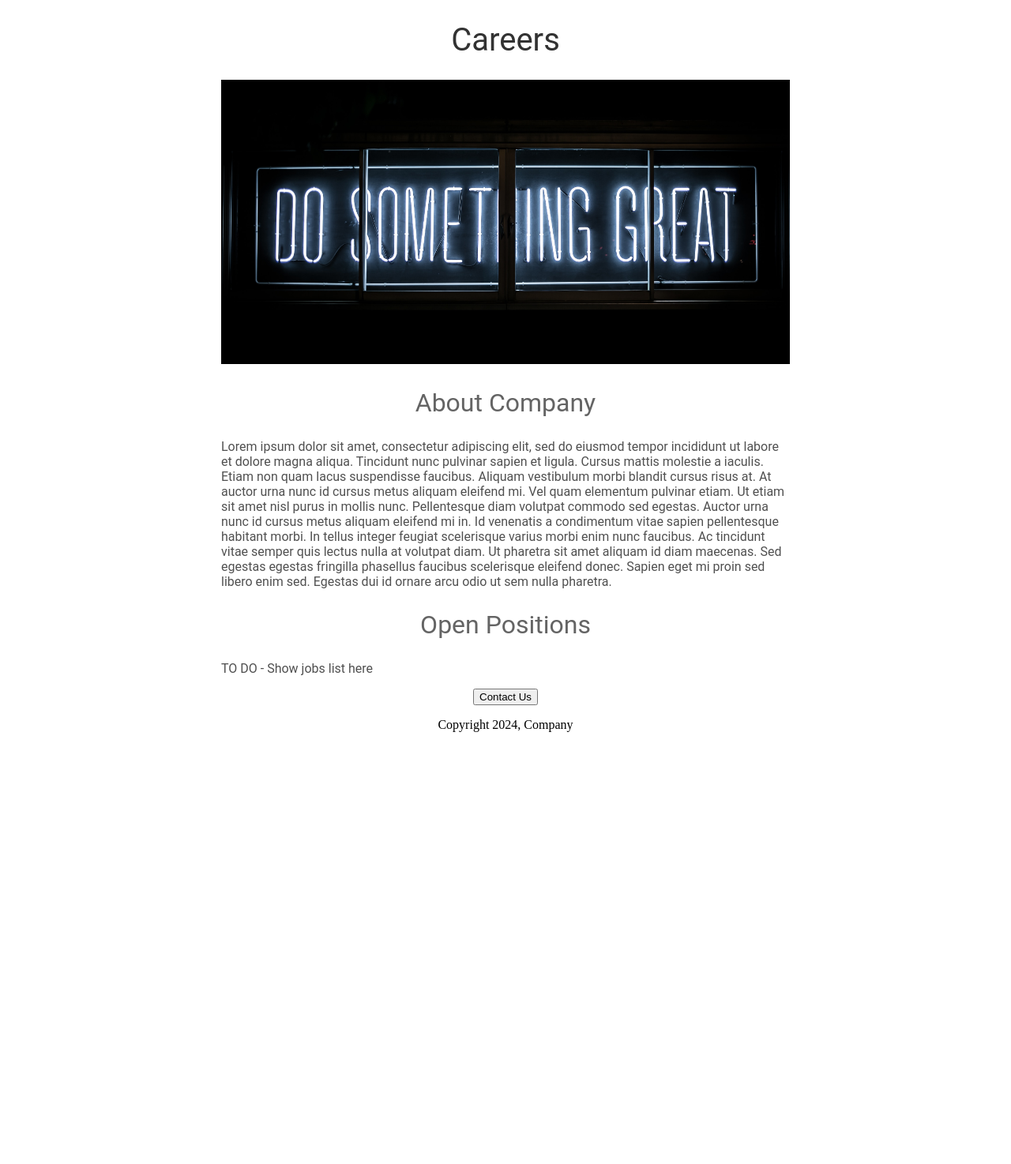
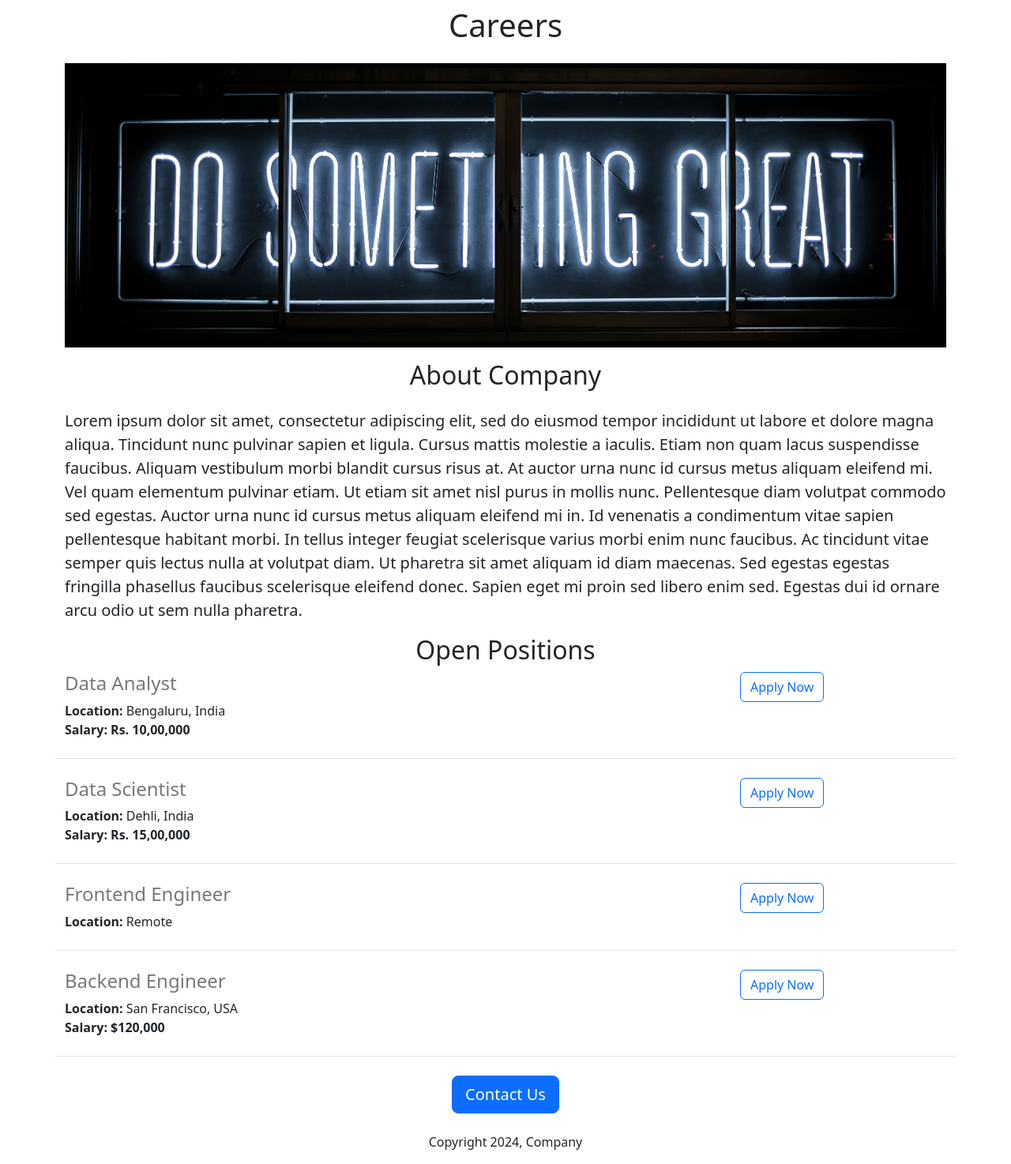
Before and after one commit to nickasmith/careers-website, a Flask app: page / in a window 1280 px wide. Shown: the whole page at 79% size. Before the commit the page ends 927 px from the top, so only its background shows below. Run offline with Flask 3, Linux system fonts and the light colour scheme.

Commit message:
added dynamic data and API route

```diff
--- a/app.py
+++ b/app.py
@@ -1,12 +1,36 @@
-from flask import Flask, render_template
+from flask import Flask, render_template, jsonify
 
 app = Flask(__name__)
+
+JOBS = [{
+    'id': 1,
+    'title': 'Data Analyst',
+    'location': 'Bengaluru, India',
+    'salary': 'Rs. 10,00,000'
+}, {
+    'id': 2,
+    'title': 'Data Scientist',
+    'location': 'Dehli, India',
+    'salary': 'Rs. 15,00,000'
+}, {
+    'id': 3,
+    'title': 'Frontend Engineer',
+    'location': 'Remote'
+}, {
+    'id': 4,
+    'title': 'Backend Engineer',
+    'location': 'San Francisco, USA',
+    'salary': '$120,000'
+}]
 
 
 @app.route("/")
 def hello_world():
-  return render_template("home.html")
+  return render_template("home.html", jobs=JOBS)
 
+@app.route("/api/jobs")
+def list_jobs():
+  return jsonify(JOBS)
 
 if __name__ == "__main__":
   app.run(host='0.0.0.0', debug=True)
--- a/templates/home.html
+++ b/templates/home.html
@@ -1,52 +1,35 @@
 <!DOCTYPE html>
 <html>
   <head>
+    <meta charset="utf-8">
+    <meta name="viewport" content="width=device-width, initial-scale=1">
     <title>Careers</title>
+    <link href="https://cdn.jsdelivr.net/npm/bootstrap@5.3.2/dist/css/bootstrap.min.css" rel="stylesheet" integrity="sha384-T3c6CoIi6uLrA9TneNEoa7RxnatzjcDSCmG1MXxSR1GAsXEV/Dwwykc2MPK8M2HN" crossorigin="anonymous">
     <style>
-      h1 {
-        font-size: 40px;
-        font-family: Roboto;
-        font-weight: normal;
-        color: rgb(50, 50, 50);
-        text-align: center;
-      }
-      h2 {
-        font-size: 32px;
-        font-family: Roboto;
-        font-weight: normal;
-        color: rgb(100, 100, 100);
-        text-align: center;
-      }
-      .bodytext {
-        font-family: Roboto;
-        color: rgb(80, 80, 80);
-      }
       #banner {
+        height: 360px;
         width: 100%;
-        height: 360px;
         object-fit: cover;
-      }
-      #container {
-        max-width: 720px;
-        margin: 0 auto;
-      }
-      .footer {
-
       }
     </style>
   </head>
   <body>
-    <div id="container">
-      <h1>Careers</h1>
-      <img src="static/banner.jpg" id="banner" alt="Do Something Great">
-      <h2>About Company</h2>
-      <p class="bodytext">Lorem ipsum dolor sit amet, consectetur adipiscing elit, sed do eiusmod tempor incididunt ut labore et dolore magna aliqua. Tincidunt nunc pulvinar sapien et ligula. Cursus mattis molestie a iaculis. Etiam non quam lacus suspendisse faucibus. Aliquam vestibulum morbi blandit cursus risus at. At auctor urna nunc id cursus metus aliquam eleifend mi. Vel quam elementum pulvinar etiam. Ut etiam sit amet nisl purus in mollis nunc. Pellentesque diam volutpat commodo sed egestas. Auctor urna nunc id cursus metus aliquam eleifend mi in. Id venenatis a condimentum vitae sapien pellentesque habitant morbi. In tellus integer feugiat scelerisque varius morbi enim nunc faucibus. Ac tincidunt vitae semper quis lectus nulla at volutpat diam. Ut pharetra sit amet aliquam id diam maecenas. Sed egestas egestas fringilla phasellus faucibus scelerisque eleifend donec. Sapien eget mi proin sed libero enim sed. Egestas dui id ornare arcu odio ut sem nulla pharetra.</p>
-      <h2>Open Positions</h2>
-      <p class="bodytext">TO DO - Show jobs list here</p>
-      <div style="text-align:center;">
-        <button>Contact Us</button>
-        <p class="footer">Copyright 2024, Company</p>
+    <div class="container">
+      <h1 class="text-center mt-2 mb-4">Careers</h1>
+      <img class="img-fluid" src="static/banner.jpg" id="banner" alt="Do Something Great">
+      <h2 class="text-center mt-3 mb-4">About Company</h2>
+      <p class="lead">Lorem ipsum dolor sit amet, consectetur adipiscing elit, sed do eiusmod tempor incididunt ut labore et dolore magna aliqua. Tincidunt nunc pulvinar sapien et ligula. Cursus mattis molestie a iaculis. Etiam non quam lacus suspendisse faucibus. Aliquam vestibulum morbi blandit cursus risus at. At auctor urna nunc id cursus metus aliquam eleifend mi. Vel quam elementum pulvinar etiam. Ut etiam sit amet nisl purus in mollis nunc. Pellentesque diam volutpat commodo sed egestas. Auctor urna nunc id cursus metus aliquam eleifend mi in. Id venenatis a condimentum vitae sapien pellentesque habitant morbi. In tellus integer feugiat scelerisque varius morbi enim nunc faucibus. Ac tincidunt vitae semper quis lectus nulla at volutpat diam. Ut pharetra sit amet aliquam id diam maecenas. Sed egestas egestas fringilla phasellus faucibus scelerisque eleifend donec. Sapien eget mi proin sed libero enim sed. Egestas dui id ornare arcu odio ut sem nulla pharetra.</p>
+      <h2 class="text-center">Open Positions</h2>
+      <div>
+        {% for job in jobs %}
+          {% include 'openpositions.html' %}
+        {% endfor %}
+      </div>
+      <div class="text-center">
+        <button class="btn btn-primary btn-lg">Contact Us</button>
+        <p class="mt-4">Copyright 2024, Company</p>
       </div>
     </div>
+    <script src="https://cdn.jsdelivr.net/npm/bootstrap@5.3.2/dist/js/bootstrap.bundle.min.js" integrity="sha384-C6RzsynM9kWDrMNeT87bh95OGNyZPhcTNXj1NW7RuBCsyN/o0jlpcV8Qyq46cDfL" crossorigin="anonymous"></script>
   </body>
 </html>
--- /dev/null
+++ b/templates/openpositions.html
@@ -0,0 +1,16 @@
+<div class="mb-4 pb-4 border-bottom row">
+  <div class="col-9">
+    <h4 style="color:rgb(120,120,120);">{{job['title']}}</h4>
+    <div>
+      <b>Location:</b> {{job['location']}}
+    </div>
+    {% if 'salary' in job %}
+    <div>
+      <b>Salary: {{job['salary']}}</b>
+    </div>
+    {% endif %}
+  </div>
+  <div class="col-3">
+    <button type="button" class="btn btn-outline-primary">Apply Now</button>
+  </div>
+</div>
```
